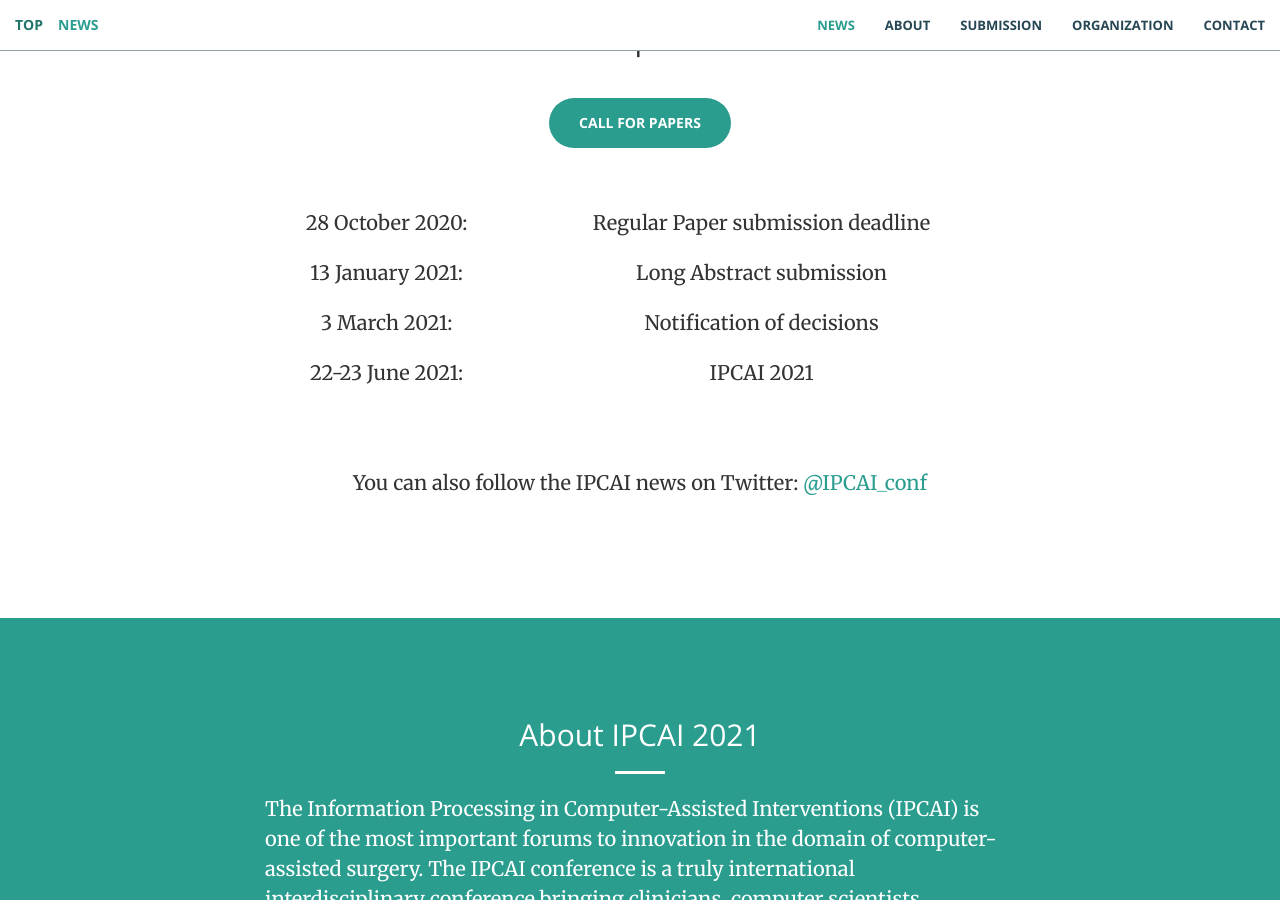
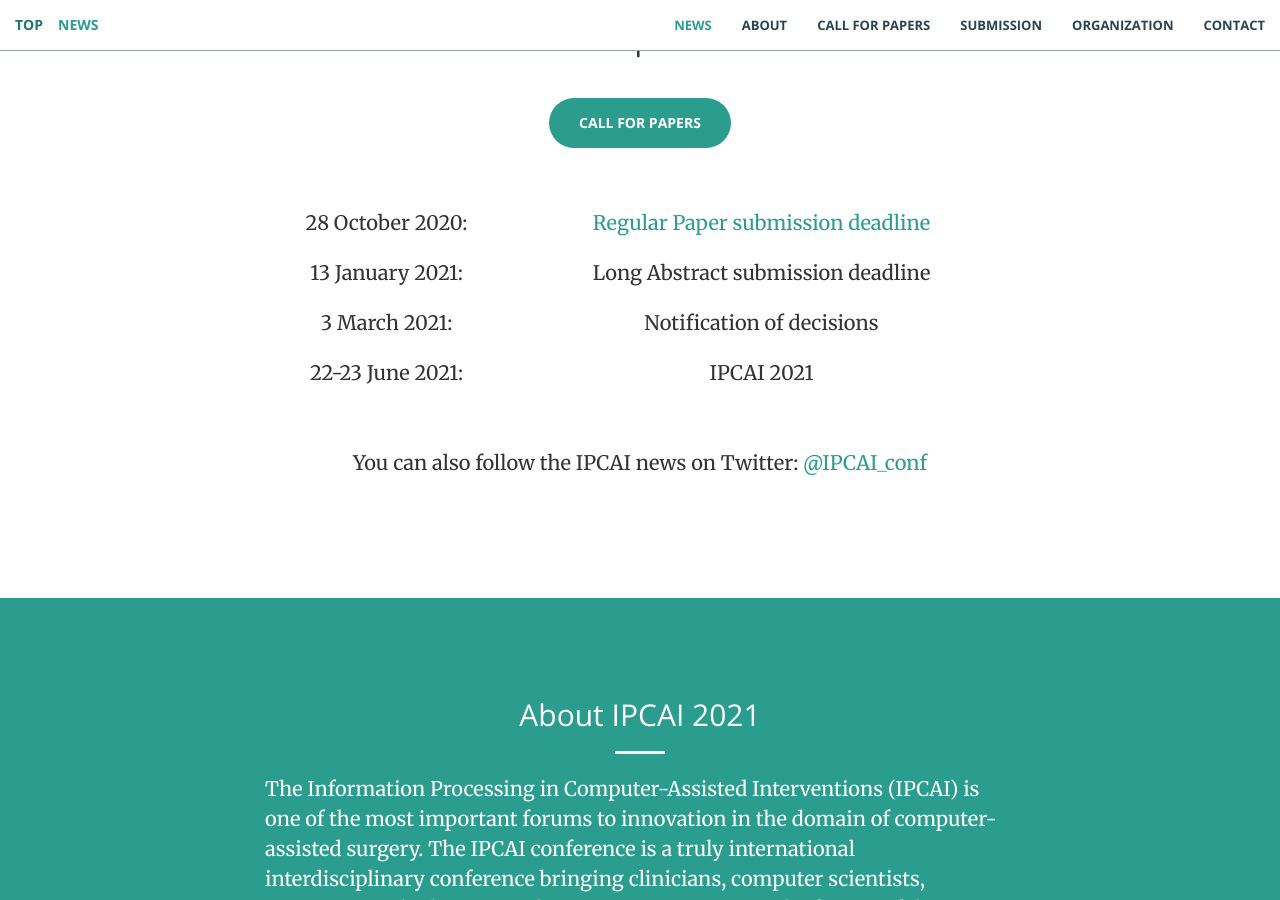
Before and after one commit to ipcai2021/ipcai2021.github.io, a Jekyll site: the page built from index.html, in a window 1280 px wide and 900 px high, scrolled down 978 px. Built offline with Jekyll 4.4.1, drawn with Linux system fonts in a browser that asks for light colours.

Commit message:
Updated news and navigation part

```diff
--- a/_includes/nav.html
+++ b/_includes/nav.html
@@ -31,6 +31,9 @@
                 <li>
                     <a class="page-scroll" href="#sponsors" style="color: rgb(255,69,0)">Sponsors</a>
                 </li>-->
+				<li>
+                    <a class="page-scroll" href="#CFP" style="color: $theme-primary">Call for Papers</a>
+                </li>
                 <li>
                     <a class="page-scroll" href="#submission" style="color: $theme-primary">Submission</a>
                 </li>
--- a/_includes/news.html
+++ b/_includes/news.html
@@ -4,20 +4,18 @@
             <div class="col-lg-8 col-lg-offset-2 text-center">
                 <h2 class="section-heading">News and Important Dates</h2>
                 <hr class="light">
-		<!--<p> IPCAI 2021 is planned for 22-23 June 2021. </br>
-		<br><br>
-		<strong>The Call for Papers is out:</strong></br></br>-->
 
 				<a href="#CFP" class="btn btn-primary btn-xl page-scroll">Call for Papers</a></br></br></br></br>
 
 				<table style="width:100%">
 							<tr>
 								<td align="center"><p class="font_8"><span class="color_12">28 October 2020:</span></p></td>
-						<td align="center"><p class="font_8"><span class="color_12">Regular Paper submission deadline</span></p></td>
+								<td align="center"><p class="font_8"><span class="color_12">
+								<a href="#submission">Regular Paper submission deadline</a></span></p></td>
 							</tr>
 							<tr>
 								<td align="center"><p class="font_8"><span class="color_12">13 January 2021:</span></p></td>
-						<td align="center"><p class="font_8"><span class="color_12">Long Abstract submission</span></p></td>
+								<td align="center"><p class="font_8"><span class="color_12">Long Abstract submission deadline</span></p></td>
 							</tr>
 							<tr>
 								<td align="center"><p class="font_8"><span class="color_12">3 March 2021:</span></p></td>
@@ -27,10 +25,11 @@
 								<td align="center"><p class="font_8"><span class="color_12">22-23 June 2021:</span></p></td>
 								<td align="center"><p class="font_8"><span class="color_12">IPCAI 2021</span></p></td>
 							</tr>
-		</table><br><br></p>
+				</table><br><br>
 
 				<p class="text-center">You can also follow the IPCAI news on Twitter: <a href="https://twitter.com/IPCAI_conf" target="_blank">@IPCAI_conf</a>
 				</p>
+
             </div>
         </div>
     </div>
```
Lines whose indentation alone changed are shown as unchanged.
